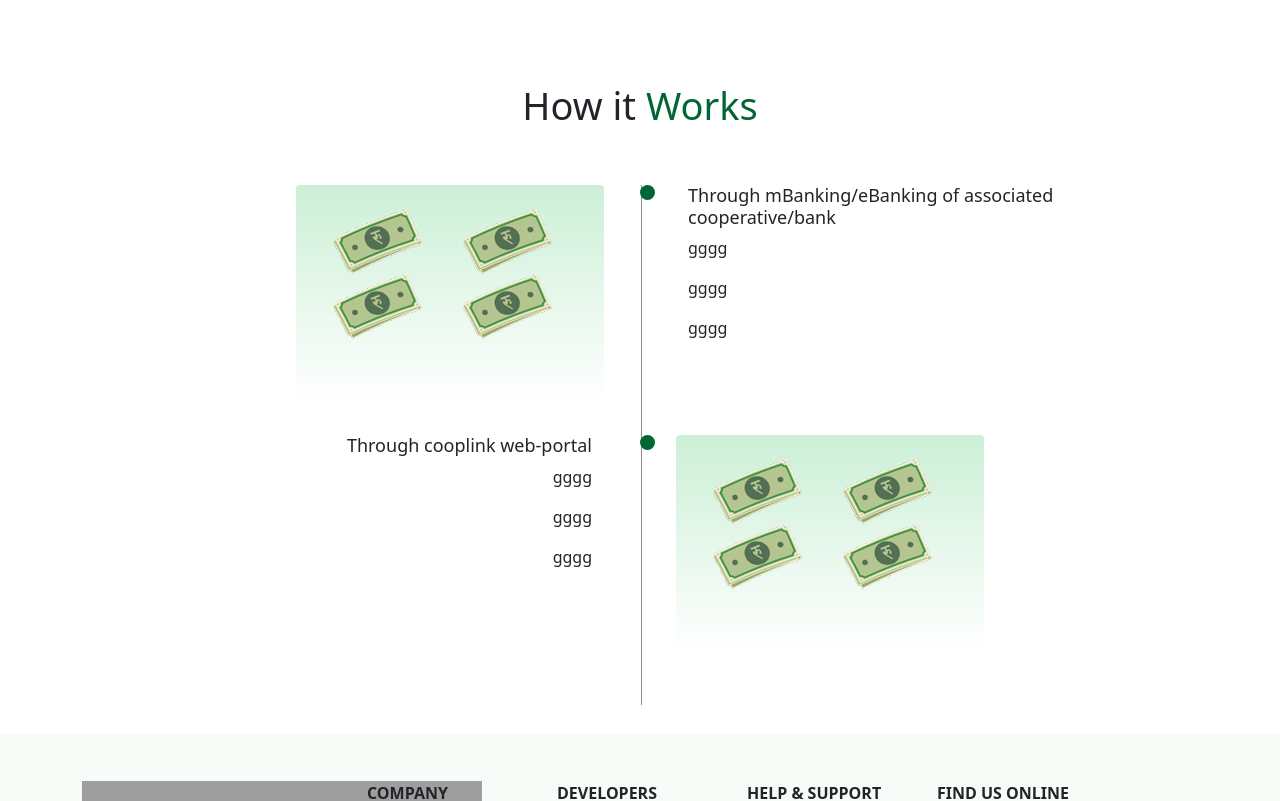
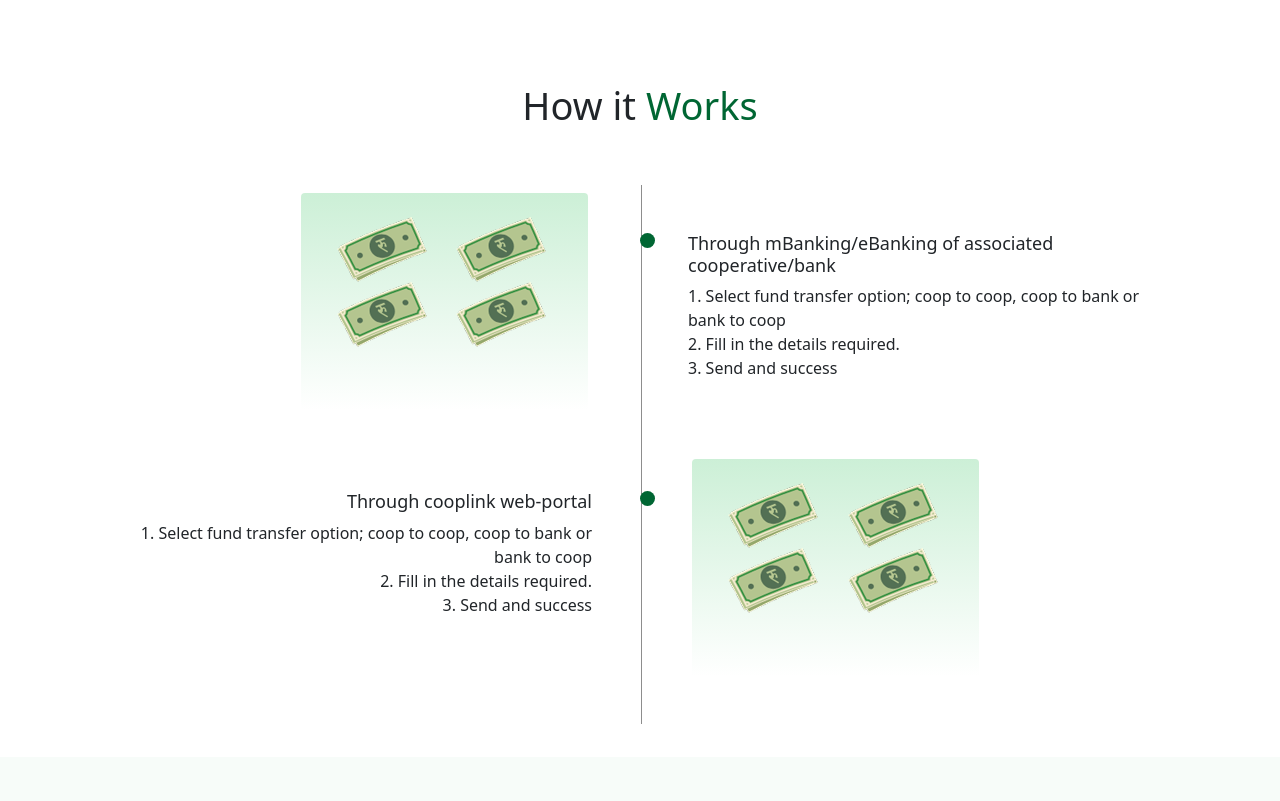
Before and after one commit to exdghub/Cooplink, a React (Create React App) app: page / in a window 1280 px wide. Shown: the part 2020-2821 px from the top of the page. Built offline with nearby package versions, Linux system fonts and the light colour scheme; grey boxes are pictures that could not be loaded.

Commit message:
login modal background, design changes

```diff
--- a/src/app/core/pages/landing/components/howItWorks/howItWorks.component.tsx
+++ b/src/app/core/pages/landing/components/howItWorks/howItWorks.component.tsx
@@ -10,38 +10,42 @@ export default function HowItWorks() {
         <HeaderTitle titleText={"How it"} colorText={" Works"} />
 
         <div className={`row py-5 ${styles["works-content"]} `}>
-          <div className={`col-12 col-md-6 px-5 order-1 order-md-1 `}>
-            <div className="d-flex justify-content-end">
+
+          <div className={`col-12 col-md-6 pt-2 px-5 order-1 order-md-1 `}>
+            <div className="d-flex px-3 justify-content-md-end justify-content-center">
               <HowItWorksContent />
             </div>
           </div>
 
-          <div className={`col-12 col-md-6 px-5 order-2 order-md-2`}>
+          <div className={`col-12 col-md-6 pt-5 px-5 order-2 order-md-2`}>
             <div className="pb-5  order-sm-last text-center text-md-start">
               <h4 className="main-text">
                 Through mBanking/eBanking of associated cooperative/bank
               </h4>
-              <p className="">gggg</p>
-              <p className="">gggg</p>
-              <p className="">gggg</p>
+              <ol className="list-group list-group-numbered">
+                <li>Select fund transfer option; coop to coop, coop to bank or bank to coop</li>
+                <li>Fill in the details required.</li>
+                <li>Send and success</li>
+              </ol>
+
             </div>
           </div>
 
-
-
-          <div className={`col-12 col-md-6 px-5 order-sm-2 order-4 order-md-3`}>
+          <div className={`col-12 col-md-6 pt-5 px-5 order-4 order-md-3`}>
             <div className="pb-5 text-center text-md-end">
               <h4 className="main-text ">
                 Through cooplink web-portal
               </h4>
-              <p className="">gggg</p>
-              <p className="">gggg</p>
-              <p className="">gggg</p>
+              <ol className="list-group list-group-numbered">
+                <li>Select fund transfer option; coop to coop, coop to bank or bank to coop</li>
+                <li>Fill in the details required.</li>
+                <li>Send and success</li>
+              </ol>
             </div>
           </div>
 
-          <div className="col-12 col-md-6 px-5 order-3 order-md-4 ">
-            <div className="d-flex">
+          <div className="col-12 col-md-6 pt-3 px-5 order-3 order-md-4 ">
+            <div className="d-flex px-3 justify-content-md-start justify-content-center">
               <HowItWorksContent />
             </div>
           </div>
--- a/src/app/core/pages/landing/components/howItWorks/howItWorks.module.scss
+++ b/src/app/core/pages/landing/components/howItWorks/howItWorks.module.scss
@@ -54,7 +54,14 @@
 }
 
 @media (max-width: 576px) {
+  .works-wrapper{
+    width: 100%;
+
+  }
   .works-content::before{
     display: none;
   }
+  h4::before{
+    display: none;
+  }
 }
--- a/src/app/modules/auth/login/login.module.scss
+++ b/src/app/modules/auth/login/login.module.scss
@@ -1,6 +1,9 @@
-.login_wrapper {
+@import "styles/abstracts/variables";
+
+.login-wrapper {
   justify-content: space-between;
   display: flex;
+
 }
 
 .login-bottom {
@@ -12,7 +15,7 @@
   // background-color: rgb(226, 255, 241);
   border-top-left-radius: 20px;
   border-bottom-left-radius: 20px;
-  padding: 40px;
+
 }
 
 .login-right {
--- a/src/app/modules/auth/login/login.module.tsx
+++ b/src/app/modules/auth/login/login.module.tsx
@@ -4,15 +4,16 @@ import CoopButton from "shared/components/form/button/button.component";
 import CoopCheck from "shared/components/form/check/check.component";
 import CoopInput from "shared/components/form/input/input.component";
 import CoopSelect from "shared/components/form/select/select.component";
+import bglogin from "assets/images/bgLogin.svg";
+import styles from "./login.module.scss";
 
-import styles from "./login.module.scss";
 
 export default function Login(props: any) {
   return (
     <>
-      <div className={styles.login_wrapper}>
+      <div className={` ${styles["login-wrapper"]}`}>
         <div
-          className={`col-6 d-none d-sm-none d-md-block main-gradient ${styles["login-left"]}`}
+          className={`col-6 d-none d-sm-none d-md-block py-5 px-4 bg-login ${styles["login-left"]}`}
         >
           <h2 className={`main-title`}>Let's Enter to New World</h2>
           <p className={`secondary-text`}>
--- a/src/styles/abstracts/_mixins.scss
+++ b/src/styles/abstracts/_mixins.scss
@@ -30,6 +30,11 @@ $useTheme: $theme-ncbl;
 @mixin main-gradient {
   background: map-get($useTheme, "mainGradient");
 }
+@mixin bg-login{
+  background-image: map-get($useTheme, "mainGradient"), url("../../assets/images/bgLogin.svg");
+}
+// linear-gradient(180deg, rgba(42, 190, 86, 0.0588235294) 0%, rgba(225, 245, 234, 0.0784313725) 54%, rgba(255, 255, 255, 0.3411764706) 100%), url(http://localhost:3000/static/media/bgLogin.365aaa7….svg);
+
 @mixin secondary-gradient {
   background: map-get($useTheme, "secondaryGradient");
 }
--- a/src/styles/abstracts/_variables.scss
+++ b/src/styles/abstracts/_variables.scss
@@ -11,9 +11,8 @@ $colorGray: #8d8d8d;
 $colorFooter: #f7fcf9;
 $bgcolorSecondary: #fff;
 
-$mainGradient: transparent
-  linear-gradient(180deg, #2abe560f 0%, #e1f5ea14 54%, #ffffff57 100%) 0% 0%
-  no-repeat padding-box;
+$mainGradient: linear-gradient(180deg, #2abe560f 0%, #e1f5ea14 54%, #ffffff57 100%);
+
 $secondaryGradient: transparent
   linear-gradient(
     180deg,
--- a/src/styles/abstracts/general.scss
+++ b/src/styles/abstracts/general.scss
@@ -39,6 +39,9 @@
 }
 .main-gradient {
   @include main-gradient();
+}
+.bg-login{
+  @include bg-login();
 }
 .secondary-gradient {
   @include secondary-gradient();
```
Also changed, not shown: src/assets/images/bgLogin.svg (added).
